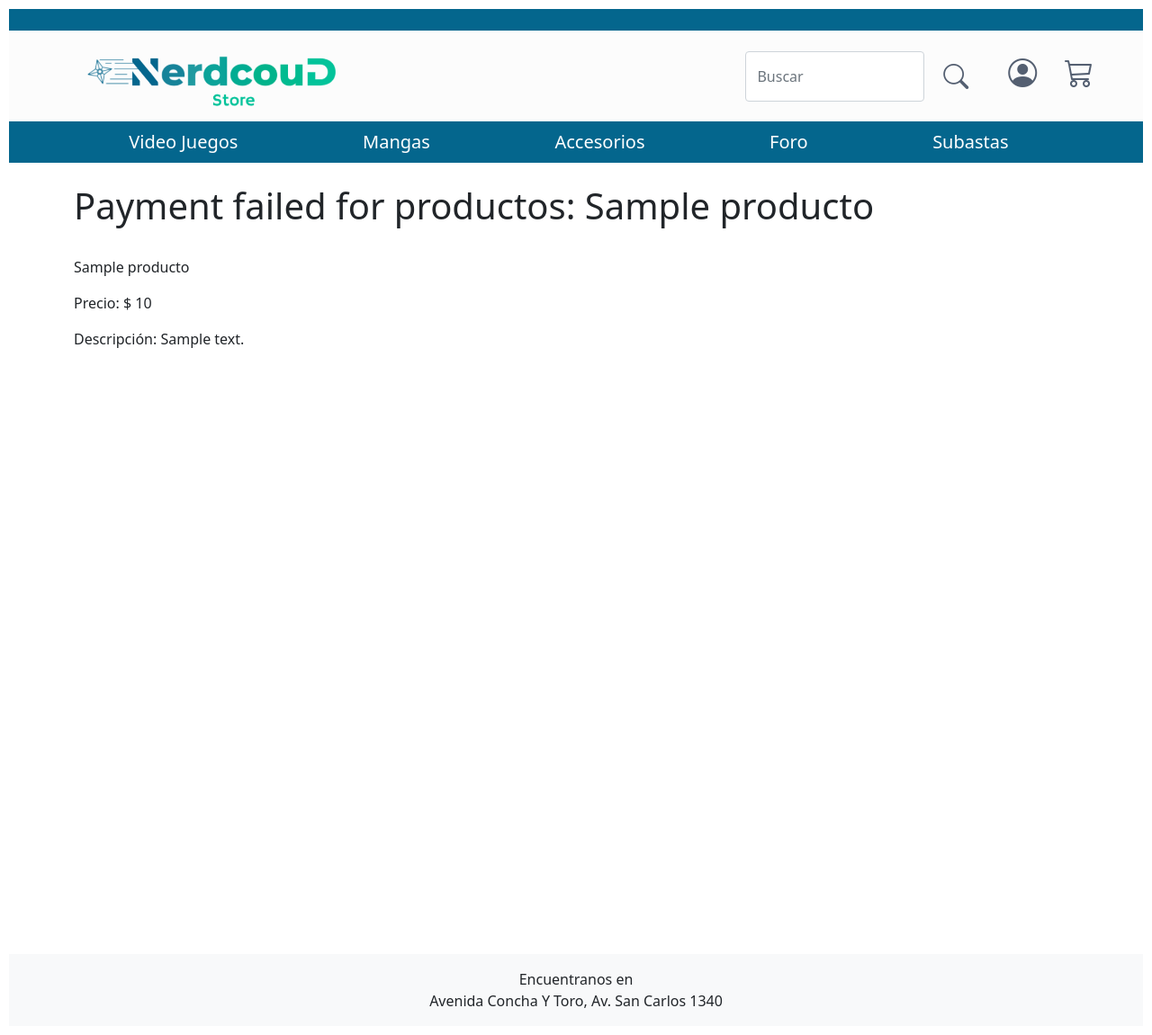
After one commit to sovieeet/NerDCoudStore, a Django app: page /payment-failed/1/ in a window 1280 px wide. The commit adds this page. Shown: the whole page at 90% size. Run offline with Django 5.2, Linux system fonts and the light colour scheme; tables that the repository leaves empty hold one stand-in row (values such as "Sample post").

Commit message:
Add new product images, PayPal integration, and product pages

```diff
--- a/nerdapp/templates/nerdapp/index.html
+++ b/nerdapp/templates/nerdapp/index.html
@@ -22,10 +22,11 @@
 					<div class="product-image">
 						{% if p.imagen %}
 						<img src="{{ p.imagen.url }}" alt="img product" />
+						</a><br>
 						{% endif %}
 					</div>
 					<div class="product-details">
-						<h3 class="product-title">{{ p.nombre | title }}</h3>
+						<a href="{% url 'checkout' p.id_producto %}" class="product-title"> {{ p.nombre | title }}</a>
 						<p class="product-price">${{ p.precio |intcomma }}</p>
 					</div>
 				</div>
--- /dev/null
+++ b/nerdapp/templates/nerdapp/payment-failed.html
@@ -0,0 +1,48 @@
+{% extends 'nerdapp/base.html' %} {% block title %}Index{% endblock title %}
+{%block contenido %} {% load humanize %} {% load static %}
+
+<!DOCTYPE html>
+<html lang="en">
+<head>
+    <meta charset="UTF-8">
+    <meta name="viewport" content="width=device-width, initial-scale=1.0">
+    <title>Payment failed</title>
+</head>
+<body>
+    <h1>Payment failed for productos: {{productos.nombre}}</h1>
+    <div class="product-container">
+        <div class="products">
+            <img class="img" src="{{productos.image}}" alt="">
+            <p>{{productos.nombre}}</p>
+            <p>Precio: $ {{productos.precio}}</p>
+            <p>Descripción: {{productos.descripcion}}</p>
+
+        </div>
+    </div>
+    <style>
+        body {
+            padding: 10px;
+            box-sizing: border-box;
+        }
+
+        .product-container {
+            display: flex;
+            flex-direction: row;
+            width: 100%;
+            height: 100vh;
+        }
+        .img {
+            width: 60%;
+            border-radius: 50px;
+        }
+        button {
+            padding: 10px;
+            border-radius: 5px;
+            background-color: dodgerblue;
+            color: white;
+            border: none;
+        }
+    </style>
+</body>
+</html>
+{% endblock contenido %}
--- a/nerdapp/urls.py
+++ b/nerdapp/urls.py
@@ -3,11 +3,14 @@ from . import views
 
 urlpatterns = [
     path('', views.index, name='index'),
-    path('page2/', views.page2, name='page2'),  # Agrega esta línea para la página 2
     path('categorias/', views.lista_categorias, name='lista_categorias'),
     path('dashboard/', views.dashboard, name='dashboard'),
     path('signup/', views.signup, name='signup'),
     path('listSubastas/', views.ListarYParticiparSubastas.as_view(), name='listSubastas'),
     path('agregarSubasta/', views.agregarSubasta, name='agregarSubasta'),
-    path('participacionSubasta/<int:subasta_id>/<int:monto>/', views.participacionSubasta, name='participacionSubasta')
+    path('participacionSubasta/<int:subasta_id>/<int:monto>/', views.participacionSubasta, name='participacionSubasta'),
+    path('checkout/<int:id_producto>/', views.CheckOut, name='checkout'),
+    path('payment-success/<int:id_producto>/', views.PaymentSuccessful, name='payment-success'),
+    path('payment-failed/<int:id_producto>/', views.paymentFailed, name='payment-failed'),
+    path('products/', views.ProductView, name='products'),
 ]
--- a/nerdapp/views.py
+++ b/nerdapp/views.py
@@ -1,15 +1,19 @@
 from django.urls import reverse
-from django.http import HttpResponse
+from django.http import HttpResponse, JsonResponse
 from django.shortcuts import render, redirect
 from django.views import View
 from .models import Categoria, Producto, Subasta, Usuario_subasta, Usuario, ParticiparSubasta
 from .forms import CustomUserCreationForm, SubastaForm, ParticiparSubastaForm
 from django.contrib.auth import authenticate, login
 from django.contrib import messages
+from paypal.standard.forms import PayPalPaymentsForm
+from django.conf import settings
+import uuid
 from django.db.models import Q
 
 def index(request):
     productos = Producto.objects.all()
+
     data = {
         'productos': productos
     }
@@ -21,6 +25,9 @@ def dashboard(request):
 
 def page2(request):
     return render(request, 'nerdapp/page2.html')
+
+def testPaypal(request):
+    return render(request, 'payment/testpaypal.html')
 
 def lista_categorias(request):
     categorias = Categoria.objects.all()
@@ -184,3 +191,54 @@ def participacionSubasta(request, subasta_id, monto):
 
     else:
         return HttpResponse('Método no permitido')"""
+
+
+def ProductView(request):
+
+    get_productos = Producto.objects.all()
+
+    return render(request, 'product.html', {'productos': get_productos})
+
+def CheckOut(request, id_producto):
+
+    productos = Producto.objects.get(id_producto=id_producto)
+
+    clp_a_usd = 0.0011
+
+    precio_clp = float(productos.precio)
+
+    monto_usd = precio_clp * clp_a_usd
+
+    host = request.get_host()
+
+    paypal_checkout = {
+        'business': settings.PAYPAL_RECEIVER_EMAIL,
+        'amount': monto_usd,
+        'item_name': productos.nombre,
+        'invoice': uuid.uuid4(),
+        'currency_code': 'USD',
+        'notify_url': f"http://{host}{reverse('paypal-ipn')}",
+        'return_url': f"http://{host}{reverse('payment-success', kwargs = {'id_producto': productos.id_producto})}",
+        'cancel_url': f"http://{host}{reverse('payment-failed', kwargs = {'id_producto': productos.id_producto})}",
+    }
+
+    paypal_payment = PayPalPaymentsForm(initial=paypal_checkout)
+
+    context = {
+        'productos': productos,
+        'paypal': paypal_payment
+    }
+
+    return render(request, 'nerdapp/checkout.html', context)
+
+def PaymentSuccessful(request, id_producto):
+
+    productos = Producto.objects.get(id_producto=id_producto)
+
+    return render(request, 'nerdapp/payment-success.html', {'productos': productos})
+
+def paymentFailed(request, id_producto):
+
+    productos = Producto.objects.get(id_producto=id_producto)
+
+    return render(request, 'nerdapp/payment-failed.html', {'productos': productos})
--- a/nerdcoudstore/settings.py
+++ b/nerdcoudstore/settings.py
@@ -41,6 +41,7 @@ INSTALLED_APPS = [
     'crispy_forms',
     'crispy_bootstrap5',
     'django.contrib.humanize',
+    'paypal.standard.ipn',
 ]
 
 MIDDLEWARE = [
@@ -140,3 +141,6 @@ LOGOUT_REDIRECT_URL = '/'
 
 CRISPY_TEMPLATE_PACK = 'bootstrap5'
 CRISPY_ALLOWED_TEMPLATE_PACKS = 'bootstrap5'
+
+PAYPAL_RECEIVER_EMAIL = 'sb-0draa15177946@business.example.com'
+PAYPAL_TEST = True
--- a/nerdcoudstore/urls.py
+++ b/nerdcoudstore/urls.py
@@ -22,6 +22,7 @@ urlpatterns = [
     path('', include('nerdapp.urls')),
     path('admin/', admin.site.urls),
     path('accounts/', include('django.contrib.auth.urls')),
+    path('', include('paypal.standard.ipn.urls'))
 ]
 
 if settings.DEBUG:
```
Also changed, not shown: nerdapp/templates/nerdapp/checkout.html (added, +48 -0 lines), nerdapp/templates/nerdapp/payment-success.html (added, +48 -0 lines), nerdapp/templates/nerdapp/product.html (added, +39 -0 lines), media/productos/image_2023-10-22_201449114_69WAQ2e_3hY2BTY_2aYdmRZ.png (added), media/productos/image_2023-10-22_205922710_MKoDQcp_rgywlzG.png (added), media/productos/image_2023-10-22_210012342_GvIsind.png (added), media/productos/image_2023-10-22_210402989_CIMK2hl.png (added).
